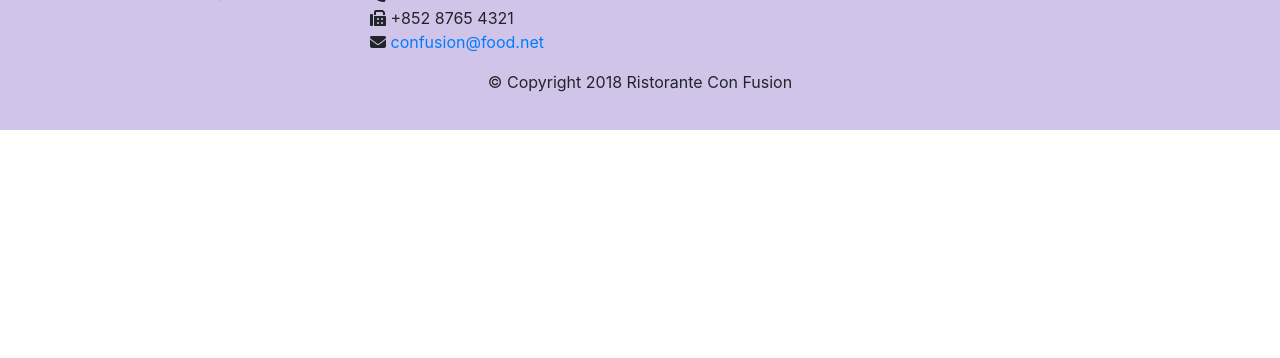
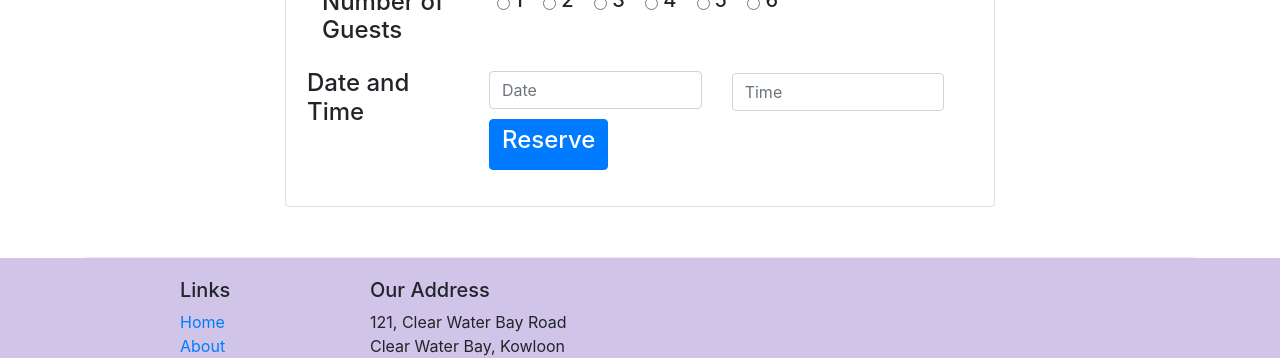
Before and after one commit to Dan7180/intro-to-bootstrap, a website: page index.html in a window 1280 px wide. Shown: the part 1676-2034 px from the top of the page. Before the commit the page ends 1856 px from the top, so only its background shows below. Drawn offline with nearby package versions, Linux system fonts and the light colour scheme.

Commit message:
reservations component

```diff
--- a/index.html
+++ b/index.html
@@ -38,15 +38,22 @@
 		<header class="jumbotron row-header">
 			<div class="container">
 				<div class="row">
-					<div class="col-12 col-sm-6">
+					<div class="col-12 col-sm-5">
 						<h1>Ristorante con Fusion</h1>
 						<p>
 							We take inspiration from the World's best cuisines, and create a unique fusion
 							experience. Our lipsmacking creations will tickle your culinary senses!
 						</p>
 					</div>
-					<div class="col-12 col-sm align-self-center">
-						<img src="./image/logo.png" class="img-fluid" alt="logo">
+					<div class="col-12 col-sm">
+						<div class="row align-items-center">
+							<div class="col-12 offset-sm-1 col-sm-4">
+								<img src="./image/logo.png" class="img-fluid align-self-center" alt="logo">
+							</div>
+							<div class="col-12 col-sm ">
+								<a href="#Reservations" role="button" class="btn btn-warning pl-5 pr-5 pt-2"><strong>Reserve Table</strong></a>
+							</div>
+						</div>
 					</div>
 				</div>
 			</div>
@@ -84,7 +91,10 @@
 					<div class="media">
 
 						<div class="media-body">
-							<h2>Weekend Grand Buffet</h2>
+							<h2>
+								Weekend Grand Buffet
+								<span class="badge badge-danger">NEW</span>
+							</h2>
 							<p class="d-none d-sm-block">
 								Featuring mouthwatering combinations with a choice of five different salads, six
 								enticing appetizers, six main entrees and five choicest desserts. Free flowing bubbly
@@ -112,6 +122,77 @@
 								closely with whos-who in the culinary world, he specializes in creating mouthwatering
 								Indo-Italian fusion experiences.
 							</p>
+						</div>
+					</div>
+				</div>
+			</div>
+			<div class="row row-content align-items-center justify-content-center" id="Reservations">
+				<div class="col-12 col-md-8 ">
+					<div class="card" >
+						<h3 class="card-header bg-warning text-white">Reserve a Table</h3>
+						<div class="card-body">
+							<form>
+								<div class="form-group row">
+									<div class="col-12 col-md-3 ml-3">
+										<label class="form-check-label" for="Guests">
+											<h4>Number of Guests</h4>
+										</label>
+									</div>
+									<div class="col-12 col-md-6">
+										<div class="form-check form-check-inline align-items-center mr-3">
+											<input class="form-check-input" type="radio" name="inlineRadioOptions" id="Guests" value="option1">
+											<label class="form-check-label" for="inlineRadio1"><h5>1</h5></label>
+										</div>
+										<div class="form-check form-check-inline align-items-center mr-3">
+											<input class="form-check-input" type="radio" name="inlineRadioOptions" id="Guests" value="option1">
+											<label class="form-check-label" for="inlineRadio1"><h5>2</h5></label>
+										</div>
+										<div class="form-check form-check-inline align-items-center mr-3">
+											<input class="form-check-input" type="radio" name="inlineRadioOptions" id="Guests" value="option1">
+											<label class="form-check-label" for="inlineRadio1"><h5>3</h5></label>
+										</div>
+										<div class="form-check form-check-inline align-items-center mr-3">
+											<input class="form-check-input" type="radio" name="inlineRadioOptions" id="Guests" value="option1">
+											<label class="form-check-label" for="inlineRadio1"><h5>4</h5></label>
+										</div>
+										<div class="form-check form-check-inline align-items-center mr-3">
+											<input class="form-check-input" type="radio" name="inlineRadioOptions" id="Guests" value="option1">
+											<label class="form-check-label" for="inlineRadio1"><h5>5</h5></label>
+										</div>
+										<div class="form-check form-check-inline align-items-center mr-3">
+											<input class="form-check-input" type="radio" name="inlineRadioOptions" id="Guests" value="option1">
+											<label class="form-check-label" for="inlineRadio1"><h5>6</h5></label>
+										</div>
+									</div>
+								</div>
+								<div class="form-group row">
+									<div class="row">
+										<div class="col-12">
+											<div class="row">
+												<div class="col-12 col-md-3 ml-3">
+													<label class="form-check-label" for="Guests">
+														<h4>Date and Time</h4>
+													</label>
+												</div>
+												<div class="col-12 col-md-8 ">
+													<div class="row align-items-center">
+														<div class="col-12 col-md-6">
+															<input type="text" class="form-control"  placeholder="Date">
+														</div>
+														<div class="col-12 col-md-6">
+															<input type="text" class="form-control mt-1" placeholder="Time">
+														</div>
+														<div class="col-12">
+															<button type="submit" class="btn btn-primary mt-2"><h4>Reserve</h4></button>
+														</div>
+													</div>
+												</div>
+											</div>
+										</div>
+
+									</div>
+								</div>
+							</form>
 						</div>
 					</div>
 				</div>
```
Also changed, not shown: contactus.html (+1 -1 lines).
